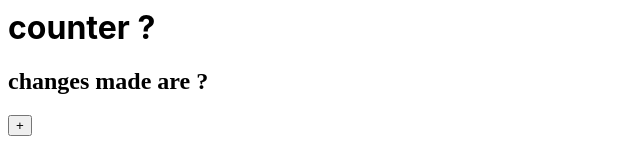
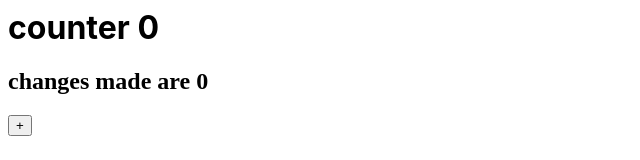
Before and after one commit to nasagaurav/react-l-topic2, a React (Create React App) app: page / in a window 1280 px wide. Shown: the top 160 px of the page, without its empty margins (0-640 px from the left). Built offline with nearby package versions, Linux system fonts and the light colour scheme.

Commit message:
added state and function

```diff
--- a/src/App.js
+++ b/src/App.js
@@ -2,13 +2,16 @@ import React from "react";
 import "./style.css";
 
 export default function App() {
+  const [x,setx]=React.useState(0)
+  const [y,sety]=React.useState(0)
 
+  const p1=()=>{}
 
   return (
     <div>
-      <h1>counter ? </h1>
-      <h2>changes made are ? </h2>
-      <button>+</button>
+      <h1>counter {x} </h1>
+      <h2>changes made are {y} </h2>
+      <button onClick={p1}>+</button>
     </div>
   );
 }
```
